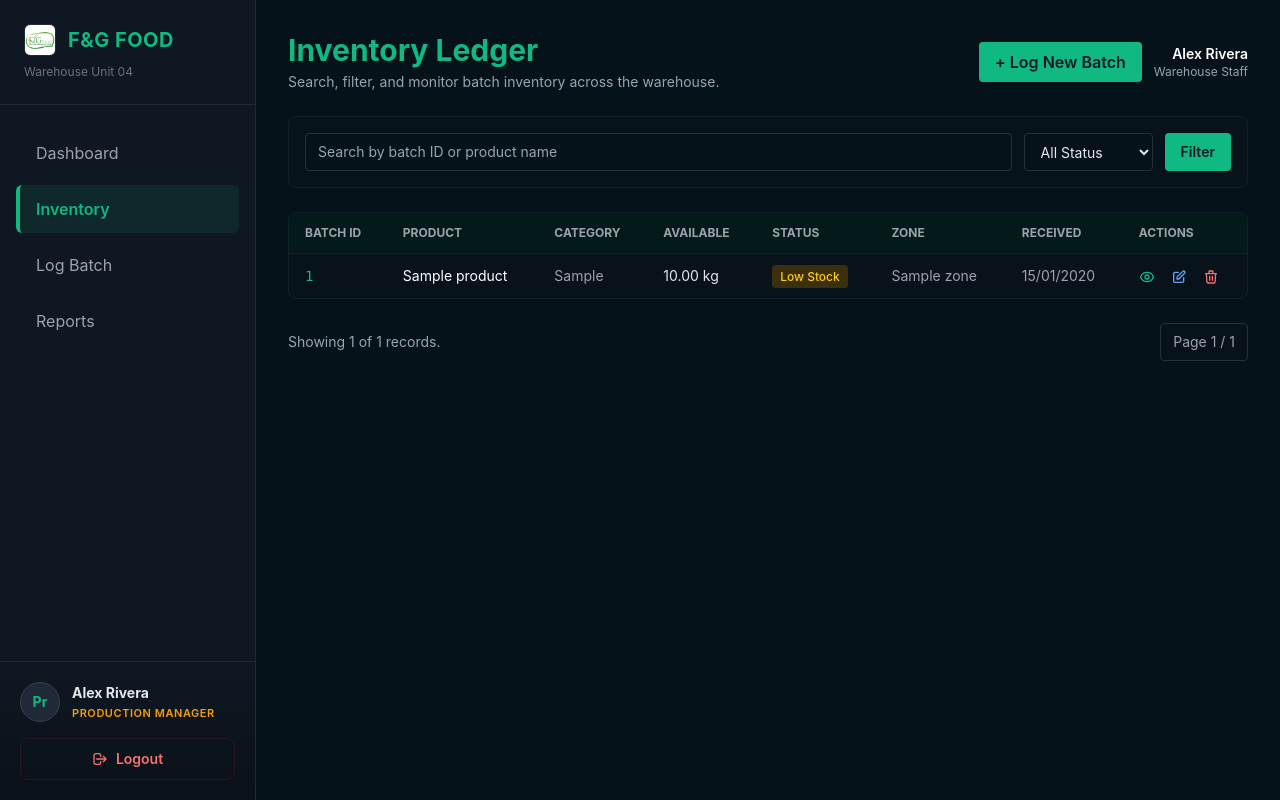
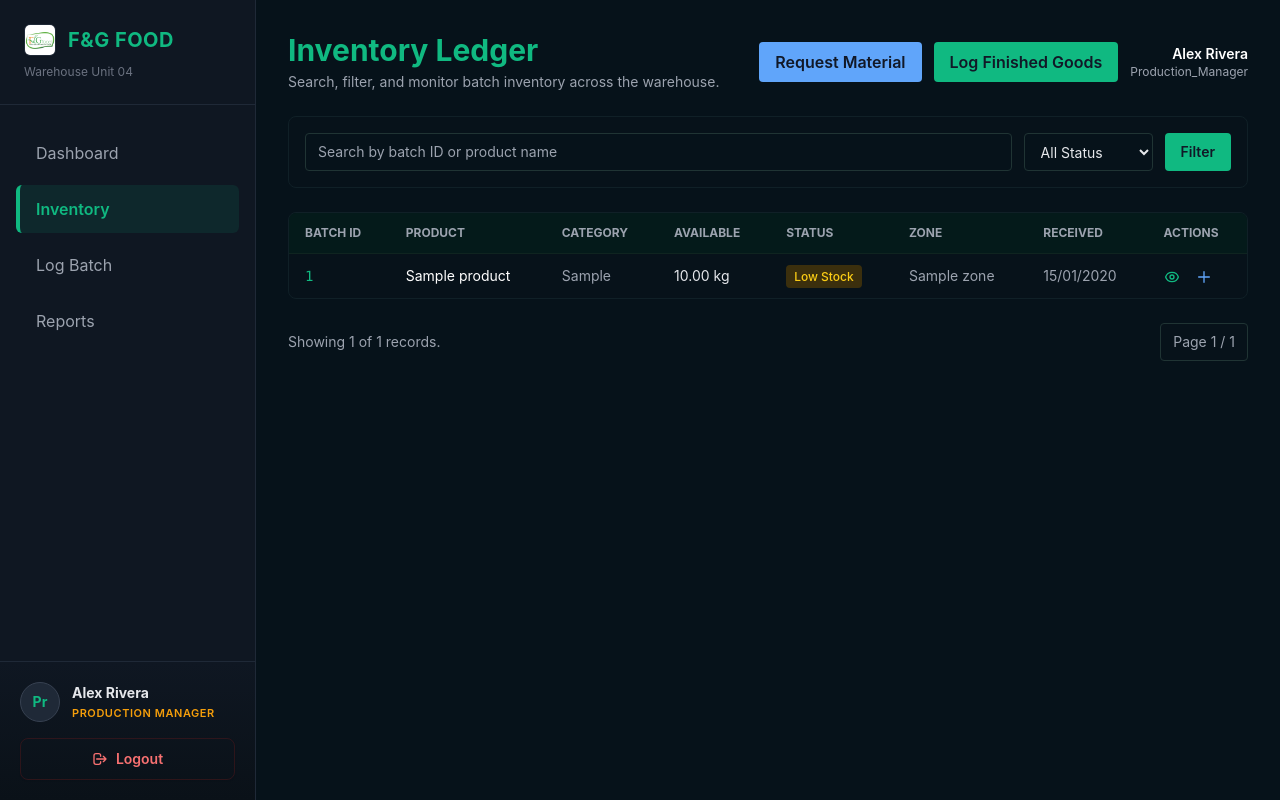
Before and after one commit to PhuongVu51/Capstone_Project_2, a PHP site: page /inventory.php in a window 1280 px wide. Run offline with PHP 8.4, Linux system fonts and the light colour scheme; a user stored in the database is signed in; tables that the repository leaves empty hold one stand-in row (values such as "Sample post"); some libraries are stand-ins or nearby versions.

Commit message:
production_inventory

```diff
--- a/frontend/inventory.php
+++ b/frontend/inventory.php
@@ -3,6 +3,7 @@ require_once '../backend/includes/auth.php';
 require_role(['Warehouse_Staff', 'Production_Manager', 'Director'], 'login.php');
 require_once '../backend/connection/db_connect.php';
 
+$userRole = $_SESSION['role'] ?? 'Warehouse_Staff';
 $search = isset($_GET['search']) ? trim($_GET['search']) : '';
 $statusFilter = isset($_GET['status']) ? trim($_GET['status']) : '';
 $page = max(1, intval($_GET['page'] ?? 1));
@@ -12,6 +13,9 @@ $offset = ($page - 1) * $perPage;
 $messages = [];
 
 if ($_SERVER['REQUEST_METHOD'] === 'POST' && isset($_POST['delete_batch'])) {
+    if ($userRole !== 'Director' && $userRole !== 'Warehouse_Staff') {
+        $messages[] = 'You do not have permission to delete batches.';
+    } else {
         $batchId = trim($_POST['batch_id'] ?? '');
 
         if ($batchId === '') {
@@ -28,6 +32,7 @@ if ($_SERVER['REQUEST_METHOD'] === 'POST' && isset($_POST['delete_batch'])) {
                 }
             } catch (PDOException $e) {
                 $messages[] = 'Unable to delete batch: ' . $e->getMessage();
+            }
         }
     }
 }
@@ -134,10 +139,15 @@ if (isset($_GET['view_id']) && trim($_GET['view_id']) !== '') {
                 <p class="text-sm text-gray-400 mt-1">Search, filter, and monitor batch inventory across the warehouse.</p>
             </div>
             <div class="flex items-center gap-3">
+                <?php if ($userRole === 'Director' || $userRole === 'Warehouse_Staff'): ?>
                     <a href="log_batch.php" class="inline-block bg-[#10b981] text-gray-900 font-semibold px-4 py-2 rounded">+ Log New Batch</a>
+                <?php elseif ($userRole === 'Production_Manager'): ?>
+                    <a href="#" class="inline-block bg-[#60a5fa] text-gray-900 font-semibold px-4 py-2 rounded">Request Material</a>
+                    <a href="#" class="inline-block bg-[#10b981] text-gray-900 font-semibold px-4 py-2 rounded">Log Finished Goods</a>
+                <?php endif; ?>
                 <div class="text-right">
                     <p class="text-sm font-semibold text-white"><?php echo htmlspecialchars($_SESSION['full_name'] ?? 'User'); ?></p>
-                    <p class="text-xs text-gray-400">Warehouse Staff</p>
+                    <p class="text-xs text-gray-400"><?php echo htmlspecialchars($userRole); ?></p>
                 </div>
             </div>
         </header>
@@ -245,9 +255,16 @@ if (isset($_GET['view_id']) && trim($_GET['view_id']) !== '') {
                                             <a href="inventory.php?view_id=<?php echo urlencode($item['BCH_batch_id']); ?>" class="text-[#10b981] hover:text-white transition-colors" title="View details">
                                                 <svg class="w-4 h-4 inline" fill="none" stroke="currentColor" viewBox="0 0 24 24"><path stroke-linecap="round" stroke-linejoin="round" stroke-width="2" d="M15 12a3 3 0 11-6 0 3 3 0 016 0z"></path><path stroke-linecap="round" stroke-linejoin="round" stroke-width="2" d="M2.458 12C3.732 7.943 7.523 5 12 5c4.478 0 8.268 2.943 9.542 7-1.274 4.057-5.064 7-9.542 7-4.477 0-8.268-2.943-9.542-7z"></path></svg>
                                             </a>
+                                            <?php if ($userRole === 'Production_Manager'): ?>
+                                                <a href="#" class="text-blue-400 hover:text-white transition-colors" title="Request material from this batch">
+                                                    <svg class="w-4 h-4 inline" fill="none" stroke="currentColor" viewBox="0 0 24 24"><path stroke-linecap="round" stroke-linejoin="round" stroke-width="2" d="M12 4v16m8-8H4"></path></svg>
+                                                </a>
+                                            <?php elseif ($userRole === 'Director' || $userRole === 'Warehouse_Staff'): ?>
                                                 <a href="log_batch.php?batch_id=<?php echo urlencode($item['BCH_batch_id']); ?>" class="text-blue-400 hover:text-white transition-colors" title="Edit batch">
                                                     <svg class="w-4 h-4 inline" fill="none" stroke="currentColor" viewBox="0 0 24 24"><path stroke-linecap="round" stroke-linejoin="round" stroke-width="2" d="M11 5H6a2 2 0 00-2 2v11a2 2 0 002 2h11a2 2 0 002-2v-5m-1.414-9.414a2 2 0 112.828 2.828L11.828 15H9v-2.828l8.586-8.586z"></path></svg>
                                                 </a>
+                                            <?php endif; ?>
+                                            <?php if ($userRole === 'Director' || $userRole === 'Warehouse_Staff'): ?>
                                                 <form method="POST" class="inline" onsubmit="return confirm('Delete this batch?');">
                                                     <input type="hidden" name="delete_batch" value="1" />
                                                     <input type="hidden" name="batch_id" value="<?php echo htmlspecialchars($item['BCH_batch_id']); ?>" />
@@ -255,6 +272,7 @@ if (isset($_GET['view_id']) && trim($_GET['view_id']) !== '') {
                                                         <svg class="w-4 h-4 inline" fill="none" stroke="currentColor" viewBox="0 0 24 24"><path stroke-linecap="round" stroke-linejoin="round" stroke-width="2" d="M19 7l-.867 12.142A2 2 0 0116.138 21H7.862a2 2 0 01-1.995-1.858L5 7m5 4v6m4-6v6m1-10V4a1 1 0 00-1-1h-4a1 1 0 00-1 1v3M4 7h16"></path></svg>
                                                     </button>
                                                 </form>
+                                            <?php endif; ?>
                                         </div>
                                     </td>
                                 </tr>
```
Lines whose indentation alone changed are shown as unchanged.
